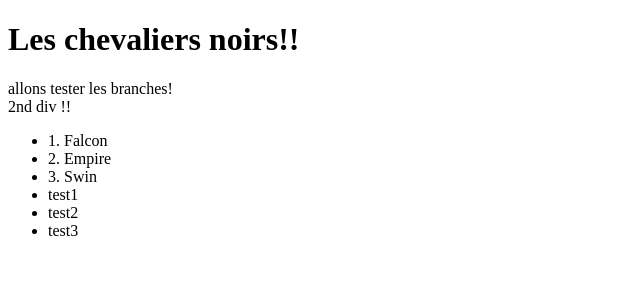
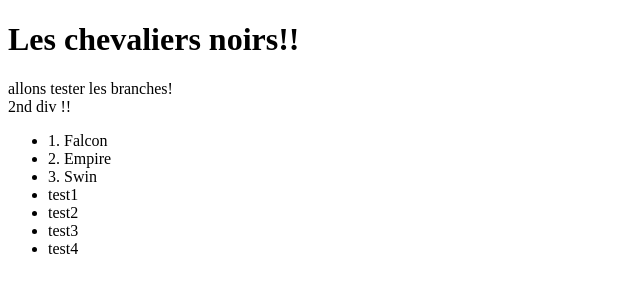
Before and after one commit to Nabmes/myrepo, a plain HTML site: page index.html in a window 1280 px wide. Shown: the full height of the page, 0-640 px from the left. Drawn offline with Linux system fonts and the light colour scheme.

Commit message:
4eme modif

```diff
--- a/index.html
+++ b/index.html
@@ -21,6 +21,7 @@
         <li>test1</li>
         <li>test2</li>
         <li>test3</li>
+        <li>test4</li>
     </ul>
 </body>
 </html>
```
